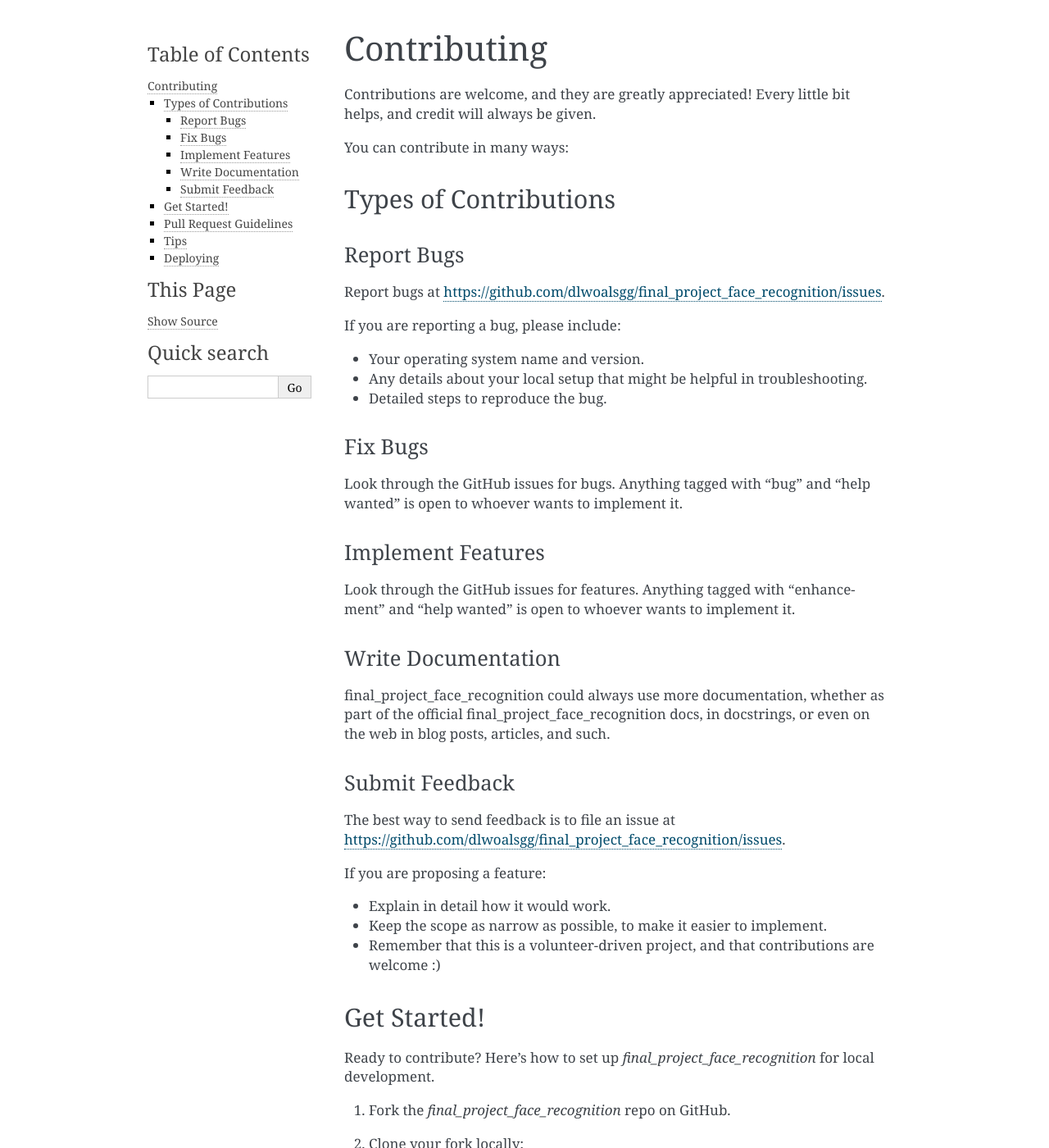
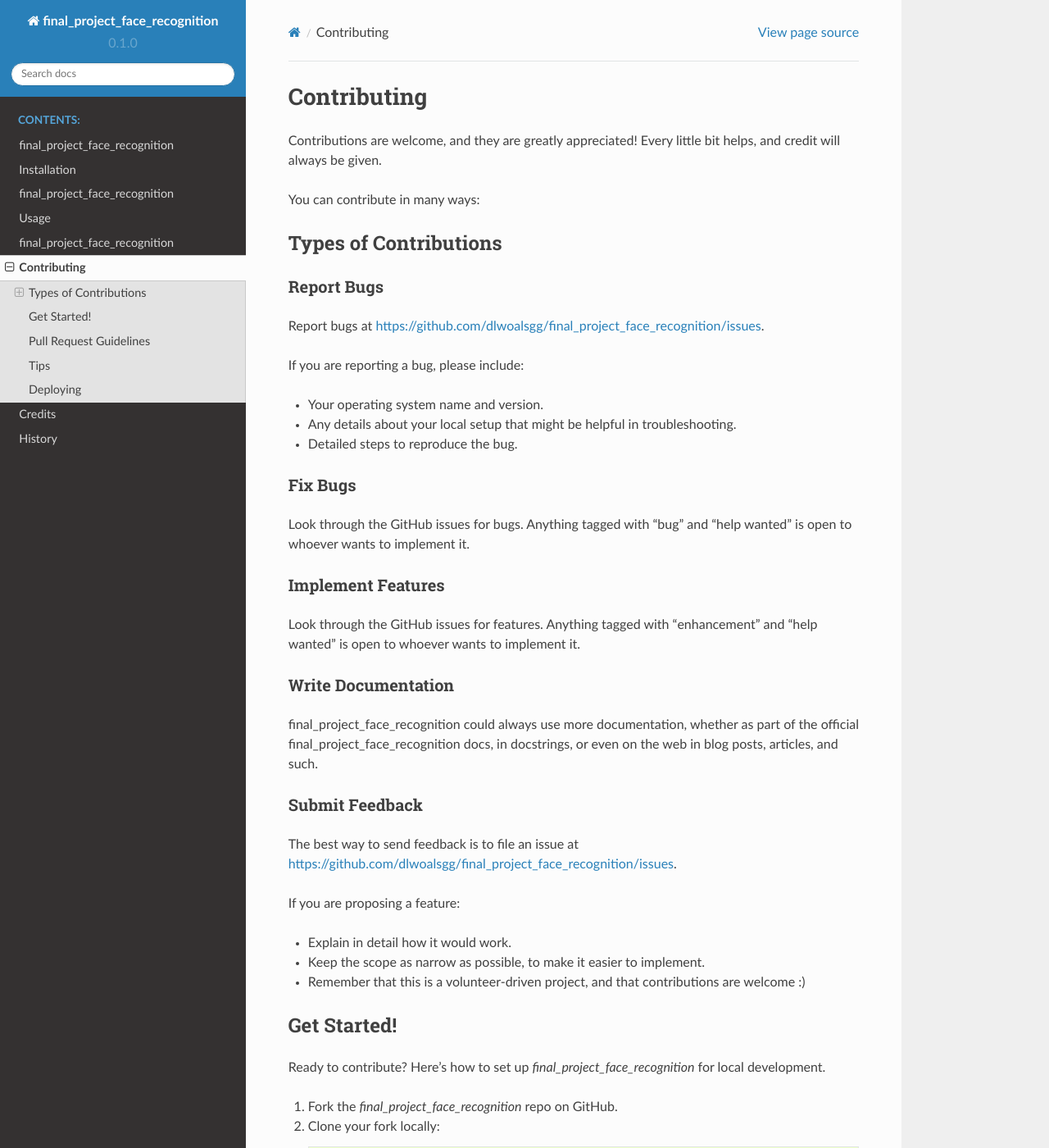
Before and after one commit to dlwoalsgg/final_project_face_recognition, a Sphinx documentation site: the page built from docs/contributing.rst, in a window 1280 px wide and 1400 px high. Shown: the whole window at 82% size. Built offline with Sphinx 7.4.7 and the Read the Docs theme 2.0.0, drawn with Linux system fonts in a browser that asks for light colours; pages that are not in the unit, such as notebooks, are missing from menus; some of the changed text lies outside the part shown.

Commit message:
documentation updated

```diff
--- a/docs/conf.py
+++ b/docs/conf.py
@@ -83,7 +83,8 @@ todo_include_todos = False
 # The theme to use for HTML and HTML Help pages.  See the documentation for
 # a list of builtin themes.
 #
-html_theme = 'alabaster'
+# html_theme = 'alabaster'
+html_theme = 'sphinx_rtd_theme'
 
 # Theme options are theme-specific and customize the look and feel of a
 # theme further.  For a list of options available for each theme, see the
--- /dev/null
+++ b/docs/final_project_face_recognition.data.rst
@@ -0,0 +1,10 @@
+final\_project\_face\_recognition.data package
+==============================================
+
+Module contents
+---------------
+
+.. automodule:: final_project_face_recognition.data
+    :members:
+    :undoc-members:
+    :show-inheritance:
--- /dev/null
+++ b/docs/final_project_face_recognition.rst
@@ -0,0 +1,38 @@
+final\_project\_face\_recognition package
+=========================================
+
+Subpackages
+-----------
+
+.. toctree::
+
+    final_project_face_recognition.data
+    final_project_face_recognition.utils
+
+Submodules
+----------
+
+final\_project\_face\_recognition.cli module
+--------------------------------------------
+
+.. automodule:: final_project_face_recognition.cli
+    :members:
+    :undoc-members:
+    :show-inheritance:
+
+final\_project\_face\_recognition.final\_project\_face\_recognition module
+--------------------------------------------------------------------------
+
+.. automodule:: final_project_face_recognition.final_project_face_recognition
+    :members:
+    :undoc-members:
+    :show-inheritance:
+
+
+Module contents
+---------------
+
+.. automodule:: final_project_face_recognition
+    :members:
+    :undoc-members:
+    :show-inheritance:
--- a/docs/index.rst
+++ b/docs/index.rst
@@ -45,6 +45,7 @@ Guide
 
    readme
    installation
+   modules
    usage
    modules
    contributing
--- /dev/null
+++ b/docs/modules.rst
@@ -0,0 +1,9 @@
+final_project_face_recognition
+==============================
+
+.. toctree::
+   :maxdepth: 4
+
+   final_project_face_recognition
+   setup
+   tests
--- /dev/null
+++ b/docs/tests.rst
@@ -0,0 +1,22 @@
+tests package
+=============
+
+Submodules
+----------
+
+tests.test\_final\_project\_face\_recognition module
+----------------------------------------------------
+
+.. automodule:: tests.test_final_project_face_recognition
+    :members:
+    :undoc-members:
+    :show-inheritance:
+
+
+Module contents
+---------------
+
+.. automodule:: tests
+    :members:
+    :undoc-members:
+    :show-inheritance:
```
Also changed, not shown: docs/final_project_face_recognition.utils.rst (added, +30 -0 lines), docs/setup.rst (added, +7 -0 lines), 1 other file.
